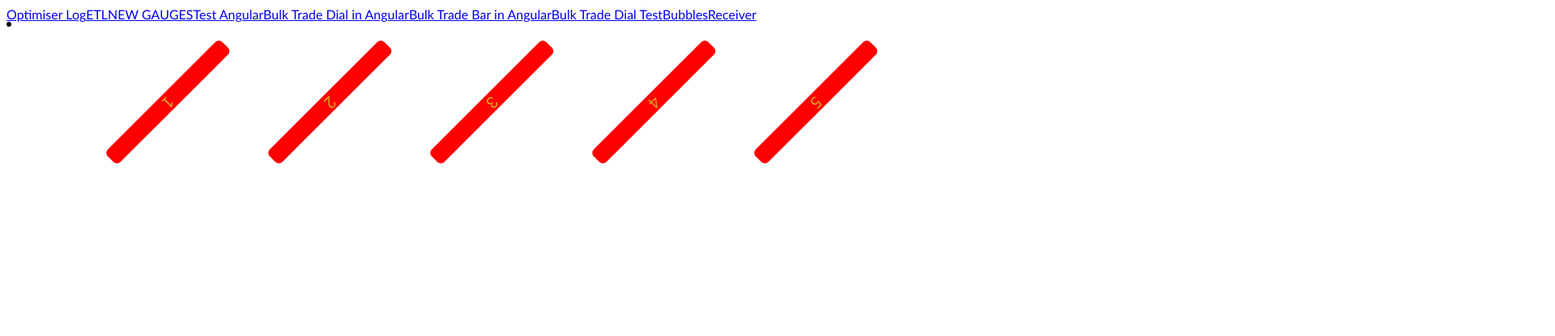
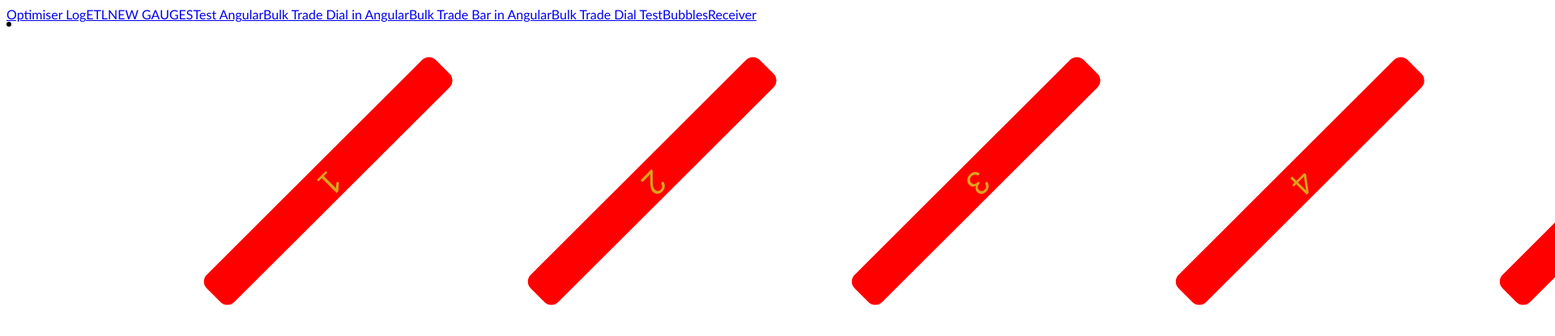
Before and after one commit to colinxsmith/optdisplay, an Angular app: page /receive in a window 1280 px wide. Shown: the top 416 px of the page at 81% size, 1920 px wide, since content can reach past the window. Built offline with nearby package versions, Linux system fonts and the light colour scheme.

Commit message:
Use correct character height per font-size

```diff
--- a/src/app/rec/rec.component.css
+++ b/src/app/rec/rec.component.css
@@ -6,5 +6,5 @@
 #RECEIVER {
     fill: goldenrod;
     text-anchor: middle;
-    font-size: 10px;
+    font-size: 40px;
 }
--- a/src/app/rec/rec.component.html
+++ b/src/app/rec/rec.component.html
@@ -1,7 +1,7 @@
 <svg id="RECEIVER" [attr.width]="ww*6" [attr.height]="ww">
     <ng-container *ngFor="let p of [ww,ww*2,ww*3,ww*4,ww*5];let j=index;">
         <g [attr.transform]="translatehack(p,ww/2)" (click)="clicker(clickAngle,j)">
-            <rect [attr.rx]="ww*3e-2" [attr.ry]="ww*3e-2" [attr.width]="ww" [attr.height]="'1.1005em'" [attr.y]="'-0.5em'"
+            <rect [attr.rx]="ww*3e-2" [attr.ry]="ww*3e-2" [attr.width]="ww" [attr.height]="heightOveFontSize" [attr.y]="'-0.5em'"
                 [attr.x]="-ww/2">
             </rect>
             <text [attr.x]="0" [attr.y]="'0.37em'">{{inputText}}{{j+1}}</text>
--- a/src/app/rec/rec.component.ts
+++ b/src/app/rec/rec.component.ts
@@ -12,6 +12,7 @@ export class RecComponent implements OnInit, OnChanges {
   fontSize = 25;
   clickAngle = 720;
   clickedMessage = 'clicked';
+  heightOveFontSize = '1em';
   translatehack = (x: number, y: number, theta = 0) => `translate(${x},${y}) rotate(${theta})`;
   constructor() { }
 
@@ -32,10 +33,8 @@ export class RecComponent implements OnInit, OnChanges {
     g.transition().duration(2000).ease(d3.easeBounce)
       .styleTween('fill-opacity', () => t => `${t}`)
       .attrTween('transform', () => t => `${transF} rotate(${t * ang})`);
-    setTimeout(() => {
-      const text = d3.select('app-rec').select('#RECEIVER').selectAll('text').nodes() as Array<SVGTextPathElement>;
-      console.log(text[j].getBoundingClientRect(), text[j].getBBox());
-    });
+    const text = d3.select('app-rec').select('#RECEIVER').select('text').node() as SVGTextPathElement;
+    this.heightOveFontSize = text.getBBox().height / parseFloat(d3.select(text).style('font-size')) + 'em';
   }
   update() {
     console.log('update');
@@ -48,12 +47,12 @@ export class RecComponent implements OnInit, OnChanges {
           .styleTween('fill-opacity', () => t => `${t}`)
           .attrTween('transform', () => t => `${transF} rotate(${t * ang})`);
       });
-    const text = d3.select('app-rec').select('#RECEIVER').selectAll('text').nodes() as SVGTextPathElement[];
-    text.forEach(d => console.log(d.getBoundingClientRect(), d.getBBox()));
+    const text = d3.select('app-rec').select('#RECEIVER').selectAll('text').nodes() as Array<SVGTextPathElement>;
+    this.heightOveFontSize = text[0].getBBox().height / parseFloat(d3.select(text[0]).style('font-size')) + 'em';
   }
   setup() {
     const fontHere = d3.select('app-rec').select('#RECEIVER');
-    this.fontSize = parseFloat(fontHere.style('font-size')) * 2;
+    this.fontSize = parseFloat(fontHere.style('font-size'));
     this.ww = this.fontSize * 10;
     fontHere.style('font-size', `${this.fontSize}px`);
   }
```
